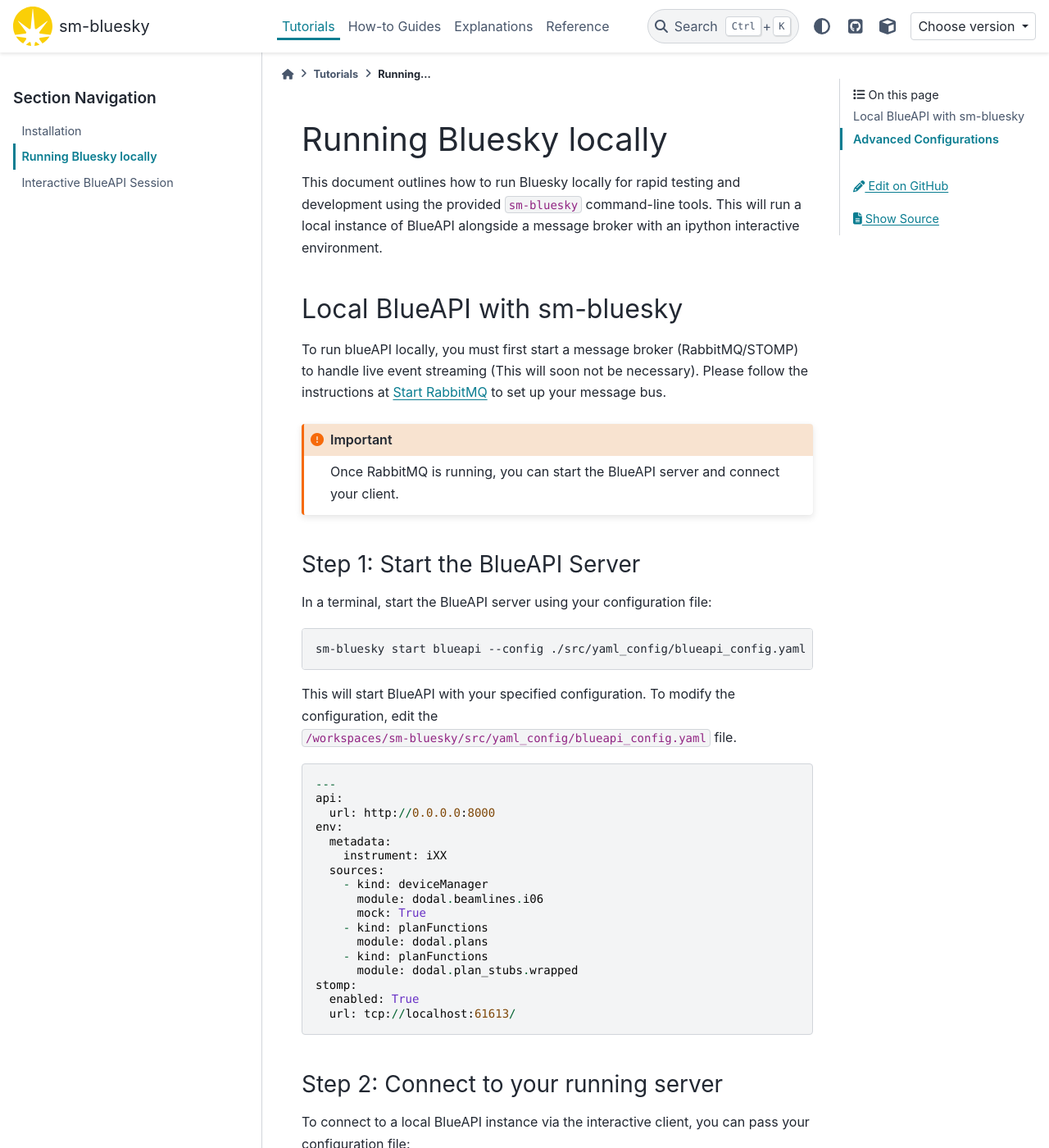
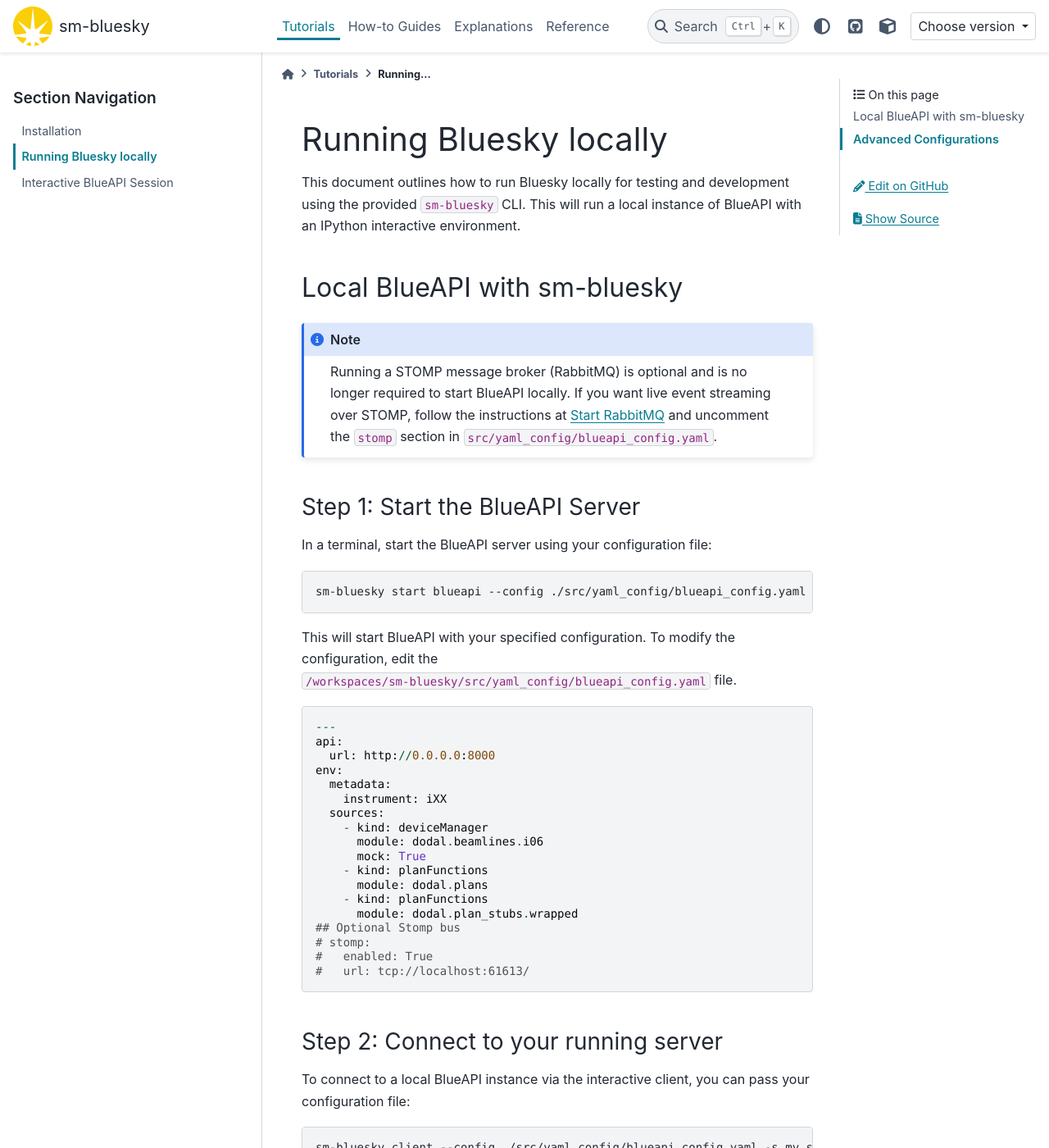
Before and after one commit to DiamondLightSource/sm-bluesky, a Sphinx documentation site: the page built from docs/tutorials/2_running_bluesky.rst, in a window 1280 px wide and 1400 px high. Shown: the whole window at 82% size. Built offline with Sphinx 7.4.7 and the PyData theme 0.15.4, drawn with Linux system fonts in a browser that asks for light colours; pages that are not in the unit, such as notebooks, are missing from menus; the version number could not be read and is left out.

Commit message:
update cli to not start blueapi with stomp by default (#489)

```diff
--- a/docs/tutorials/2_running_bluesky.rst
+++ b/docs/tutorials/2_running_bluesky.rst
@@ -1,16 +1,14 @@
 Running Bluesky locally
 =======================
 
-This document outlines how to run Bluesky locally for rapid testing and development using the provided ``sm-bluesky`` command-line tools. This will run a local instance of BlueAPI alongside a message broker with an ipython interactive environment.
+This document outlines how to run Bluesky locally for testing and development using the provided ``sm-bluesky`` CLI. This will run a local instance of BlueAPI with an IPython interactive environment.
 
 Local BlueAPI with sm-bluesky
 -----------------------------
 
-To run blueAPI locally, you must first start a message broker (RabbitMQ/STOMP) to handle live event streaming (This will soon not be necessary). Please follow the instructions at `Start RabbitMQ <https://diamondlightsource.github.io/blueapi/main/tutorials/run-bus.html>`__ to set up your message bus.
+.. note::
 
-.. important::
-
-    Once RabbitMQ is running, you can start the BlueAPI server and connect your client.
+    Running a STOMP message broker (RabbitMQ) is optional and is no longer required to start BlueAPI locally. If you want live event streaming over STOMP, follow the instructions at `Start RabbitMQ <https://diamondlightsource.github.io/blueapi/main/tutorials/run-bus.html>`__ and uncomment the ``stomp`` section in ``src/yaml_config/blueapi_config.yaml``.
 
 Step 1: Start the BlueAPI Server
 ^^^^^^^^^^^^^^^^^^^^^^^^^^^^^^^^
--- a/src/yaml_config/blueapi_config.yaml
+++ b/src/yaml_config/blueapi_config.yaml
@@ -12,6 +12,7 @@ env:
       module: dodal.plans
     - kind: planFunctions
       module: dodal.plan_stubs.wrapped
-stomp:
-  enabled: True
-  url: tcp://localhost:61613/
+## Optional Stomp bus
+# stomp:
+#   enabled: True
+#   url: tcp://localhost:61613/
```
